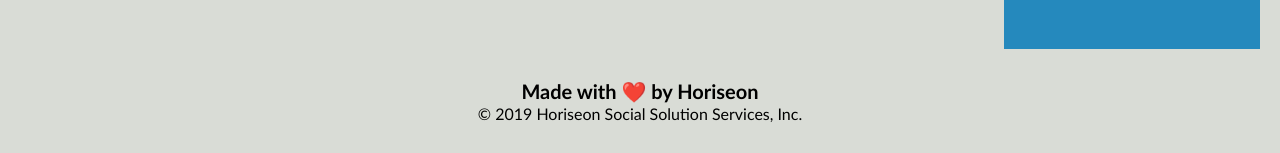
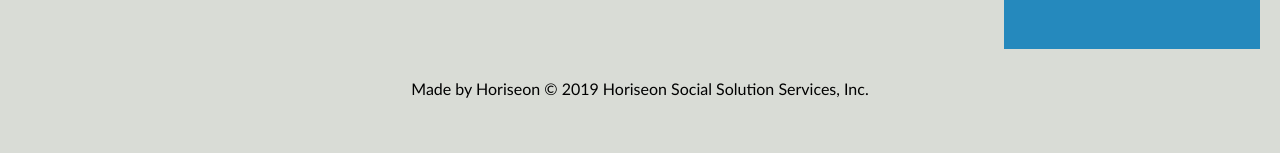
Before and after one commit to voi-jankowski/challenge-1, a plain HTML site: page index.html in a window 1280 px wide. Shown: the part 1870-2023 px from the top of the page. After the commit the page ends 1998 px from the top, so only its background shows below. Drawn offline with Linux system fonts and the light colour scheme.

Commit message:
Changing the look of the footer

```diff
--- a/index.html
+++ b/index.html
@@ -93,9 +93,8 @@
     </main>
 
     <footer class="footer">
-        <h2>Made with ❤️️ by Horiseon</h2>
         <p>
-            &copy; 2019 Horiseon Social Solution Services, Inc.
+           Made by Horiseon &copy; 2019 Horiseon Social Solution Services, Inc.
         </p>
     </footer>
 </body>
```
